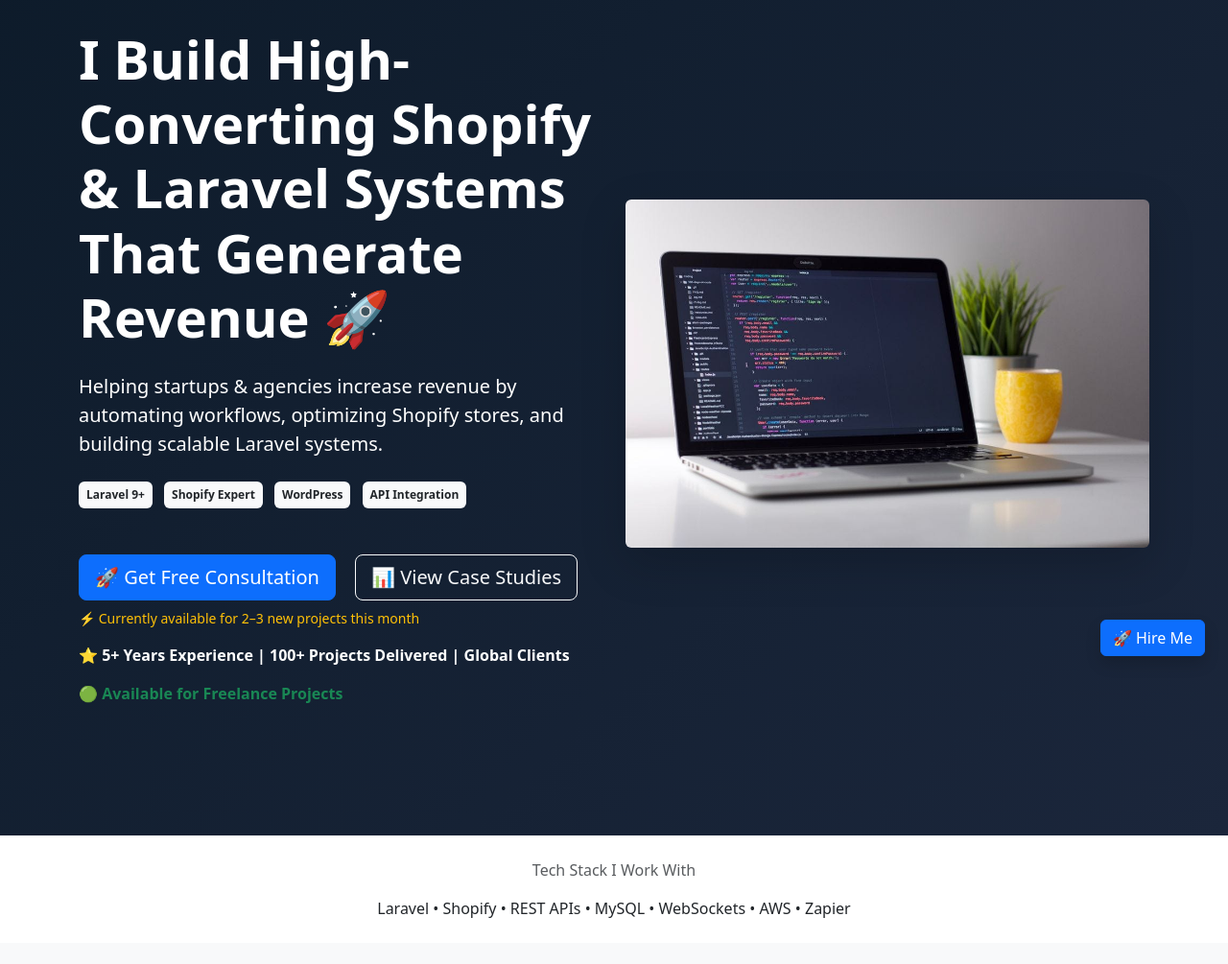
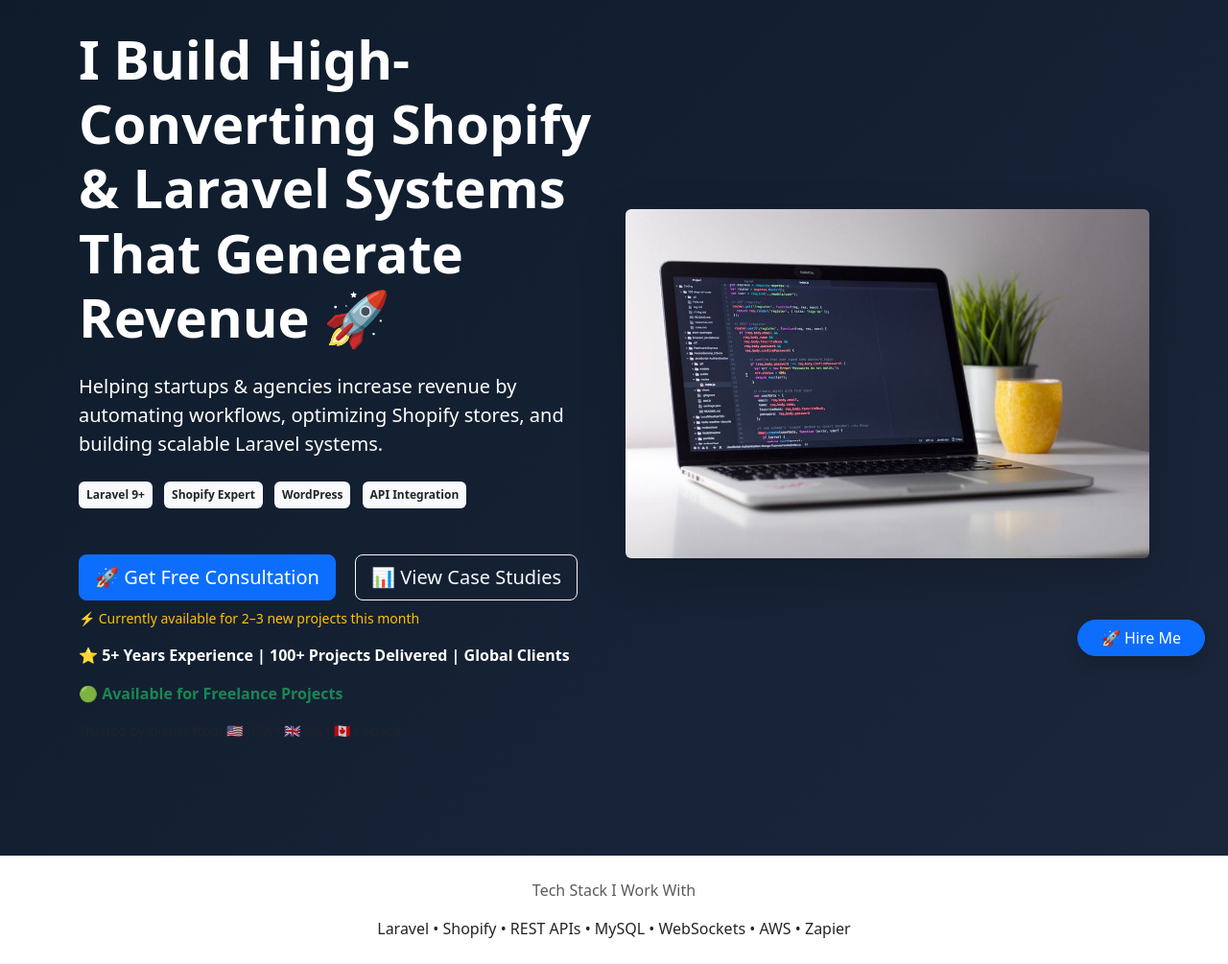
Before and after one commit to mukeshprajapat026/mukeshprajapat026.github.io, a plain HTML site: page index.html in a window 1280 px wide. Shown: the part 92-1097 px from the top of the page at 96% size. Drawn offline with nearby package versions, Linux system fonts and the light colour scheme.

Commit message:
Added hire me sticky button

```diff
--- a/index.html
+++ b/index.html
@@ -111,6 +111,9 @@
                         <p class="text-success fw-semibold">
                         🟢 Available for Freelance Projects
                         </p>
+                        <div class="mt-3 small text-muted">
+                            Trusted by clients from 🇺🇸 USA • 🇬🇧 UK • 🇨🇦 Canada
+                        </div>
                     </div>
 
                     <!-- Right Image -->
@@ -767,7 +770,8 @@
             </div>
         </section>
 
-        <a href="#contact" class="btn btn-primary position-fixed bottom-0 end-0 m-4 shadow">
+        <a href="#contact"
+            class="btn btn-primary position-fixed bottom-0 end-0 m-4 shadow rounded-pill px-4">
             🚀 Hire Me
         </a>
 
```
